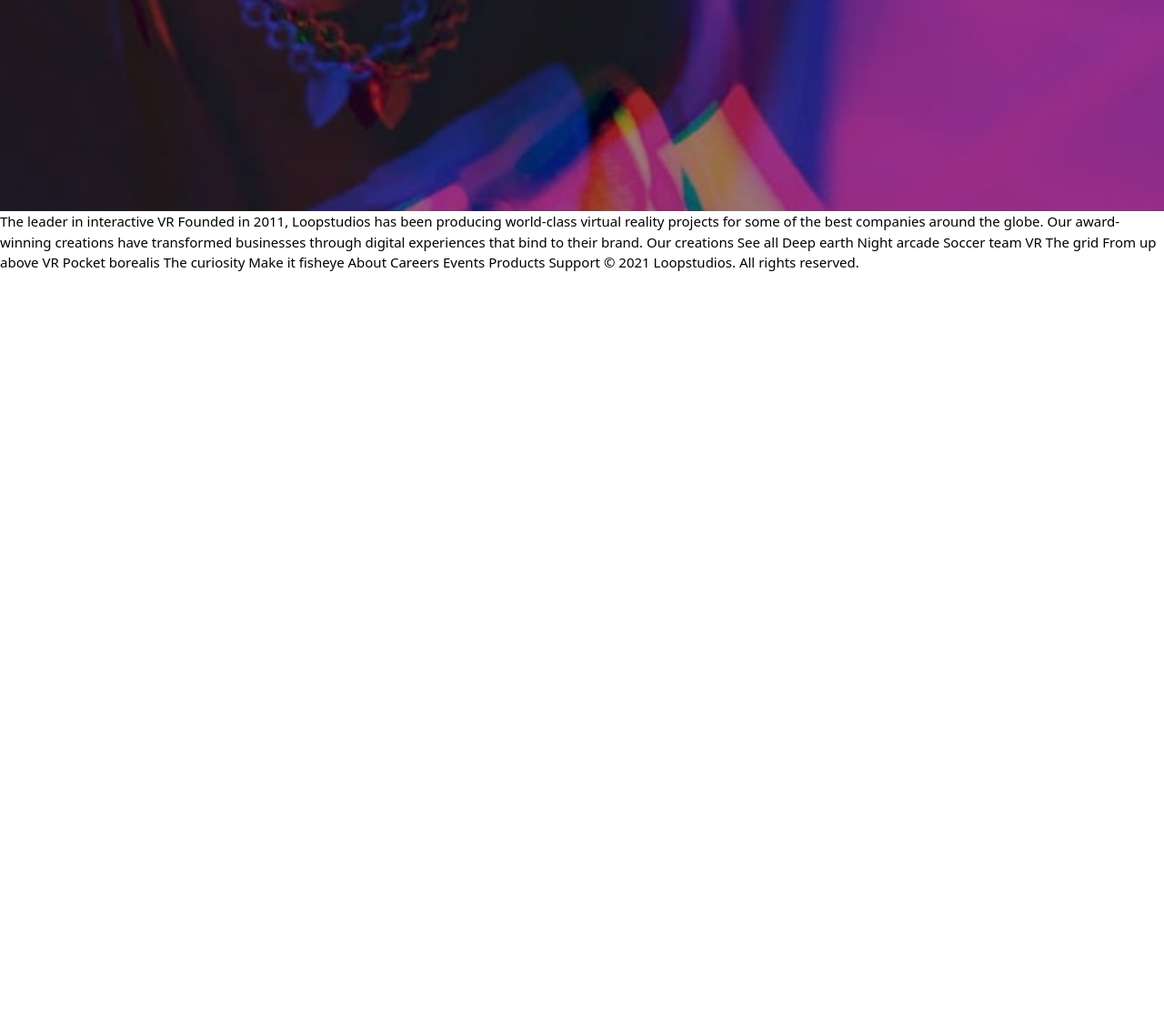
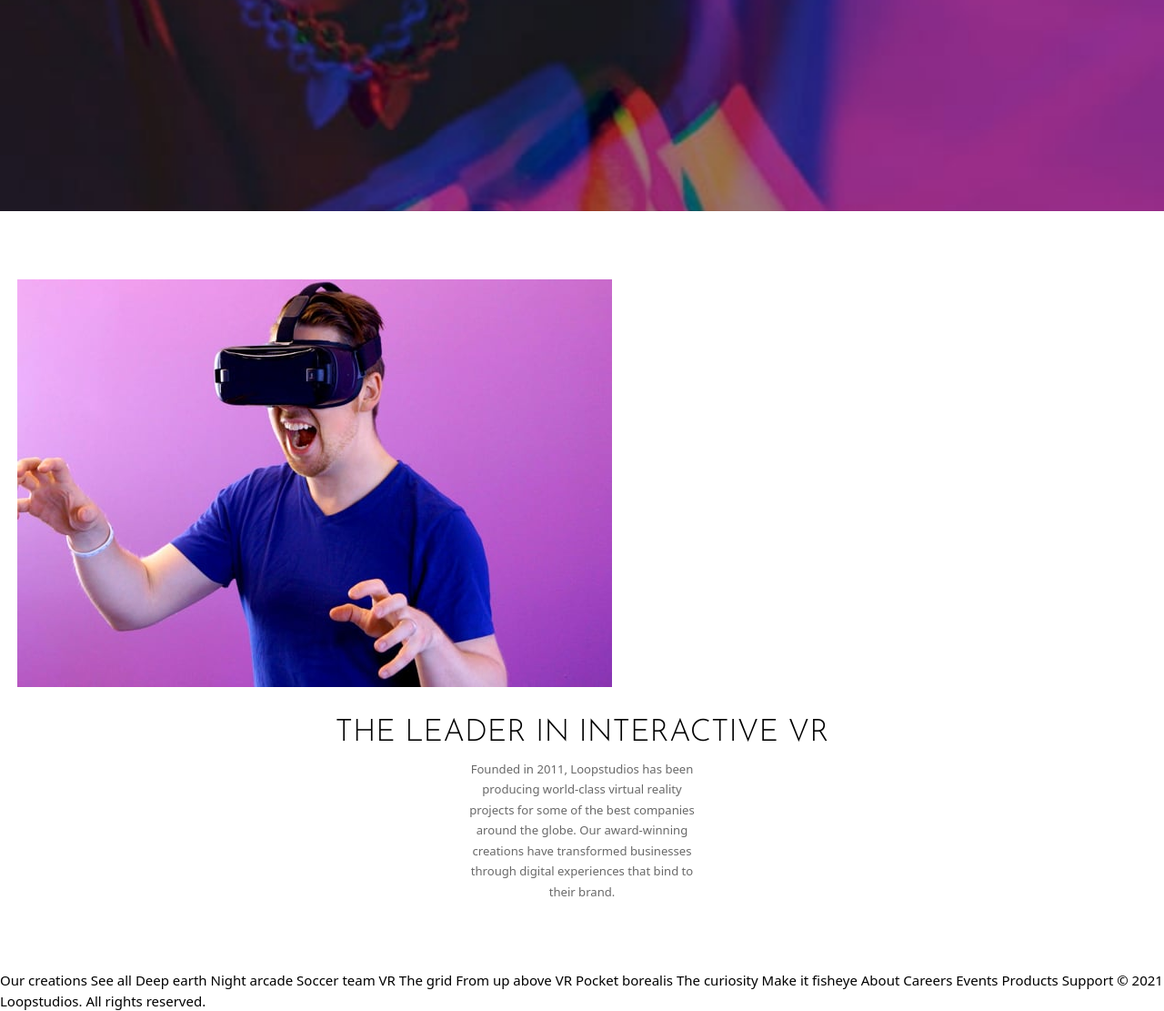
Before and after one commit to amirhazizi/loopstudios-landing-page, a website: page index.html in a window 1280 px wide. Shown: the part 568-1679 px from the top of the page at 91% size. Before the commit the page ends 868 px from the top, so only its background shows below. Drawn offline with Linux system fonts and the light colour scheme.

Commit message:
add section 1

```diff
--- a/index.html
+++ b/index.html
@@ -57,13 +57,34 @@
       </ul>
     </aside>
     <!-- end of submenu -->
-    The leader in interactive VR Founded in 2011, Loopstudios has been producing
-    world-class virtual reality projects for some of the best companies around
-    the globe. Our award-winning creations have transformed businesses through
-    digital experiences that bind to their brand. Our creations See all Deep
-    earth Night arcade Soccer team VR The grid From up above VR Pocket borealis
-    The curiosity Make it fisheye About Careers Events Products Support © 2021
-    Loopstudios. All rights reserved.
+    <!-- section 1 -->
+    <section class="p-5 py-20 space-y-10">
+      <!-- image article -->
+      <article>
+        <img
+          src="./images/mobile/image-interactive.jpg"
+          alt="image-interactive.jpg"
+        />
+      </article>
+      <!-- text article -->
+      <article class="text-center space-y-4 bg-cl_White">
+        <!-- header -->
+        <h2 class="uppercase text-4xl leading-7">
+          The leader in interactive VR
+        </h2>
+        <!-- text -->
+        <p class="text-sm text-cl_VeryDarkGray max-w-xs leading-6 mx-auto px-5">
+          Founded in 2011, Loopstudios has been producing world-class virtual
+          reality projects for some of the best companies around the globe. Our
+          award-winning creations have transformed businesses through digital
+          experiences that bind to their brand.
+        </p>
+      </article>
+    </section>
+    <!-- end of section 1 -->
+    Our creations See all Deep earth Night arcade Soccer team VR The grid From
+    up above VR Pocket borealis The curiosity Make it fisheye About Careers
+    Events Products Support © 2021 Loopstudios. All rights reserved.
   </body>
   <!-- app.js -->
   <script src="./js/app.js" type="module"></script>
```
Also changed, not shown: css/styles.css.
